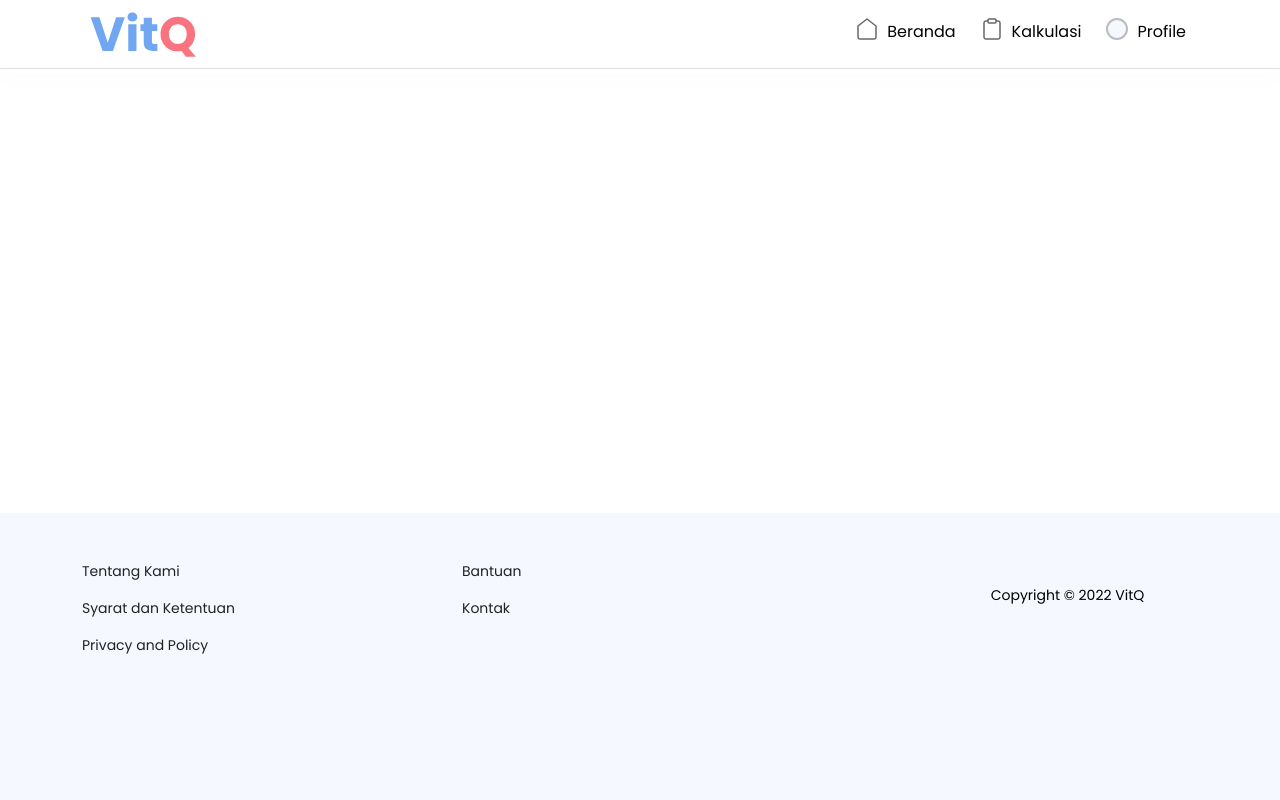
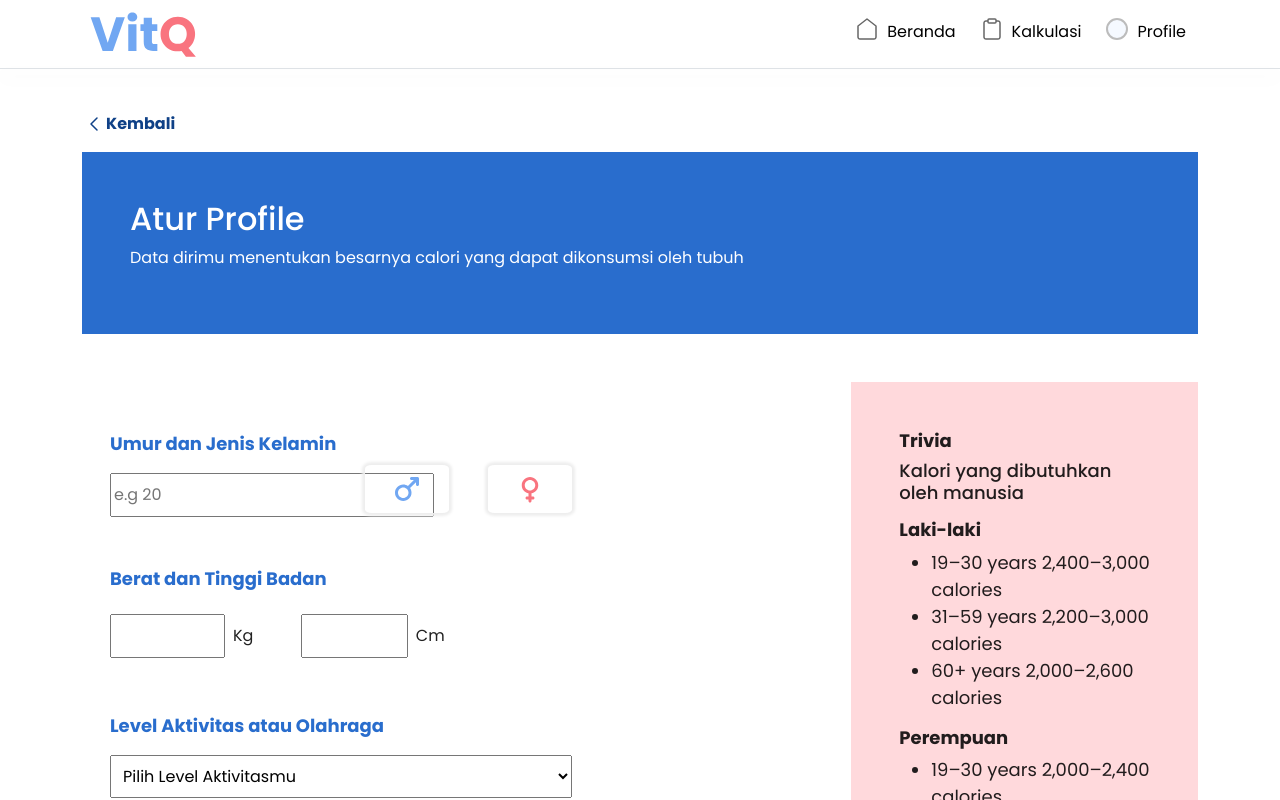
Before and after one commit to vitQQ/front-end-vitQ, a React (Create React App) app: page /profile in a window 1280 px wide. Before the commit this address had no page. Shown: the top 800 px of the page. Built offline with nearby package versions, Linux system fonts and the light colour scheme.

Commit message:
add edit profile page

```diff
--- a/src/pages/Profil/Akunku.jsx
+++ b/src/pages/Profil/Profile.js
@@ -4,7 +4,7 @@ import male from "./male.svg"
 import back from "./back.svg"
 import "./profile.css"
 
-export default function Akunku() {
+export default function EditProfile() {
     return(
         <div className="container mt-5">
             <div id="back" className="mt-5 d-flex align-items-center">
--- a/src/router/index.js
+++ b/src/router/index.js
@@ -1,12 +1,12 @@
 import { Routes, Route} from "react-router-dom";
 import Home from "../pages/Home/Home";
-import Akunku from "../pages/Profil/Akunku";
 import NotFound from "../pages/NotFound";
 import LandingPage from "../pages/LandingPage/LandingPage"
 import Login from "../pages/login";
 import Daftar from "../pages/register";
 import HasilKalkulasi from "../pages/Kalkulasi/HasilKalkulasi";
 import MenuKalkululasi from "../pages/MenuKalkulasi/MenuKalkulasi";
+import Profile from "../pages/Profil/Profile"
 
 
 export default function AppRoutes() {
@@ -16,7 +16,7 @@ export default function AppRoutes() {
       <Route exact path="home" element={<Home />} />
       {/* <Route exact path="kalkulasi" element={<Kalkulasi />} /> */}
       <Route exact path="kalkulasi/hasilkalkulasi" element={<HasilKalkulasi />} />
-      <Route exact path="akunku" element={<Akunku />} />
+      <Route exact path="profile" element={<Profile />} />
       <Route exact path="/masuk" element={<Login />} />
       <Route exact path="/daftar" element={<Daftar />} />
       <Route exact path="/kalkulasi" element={<MenuKalkululasi />} />
```
